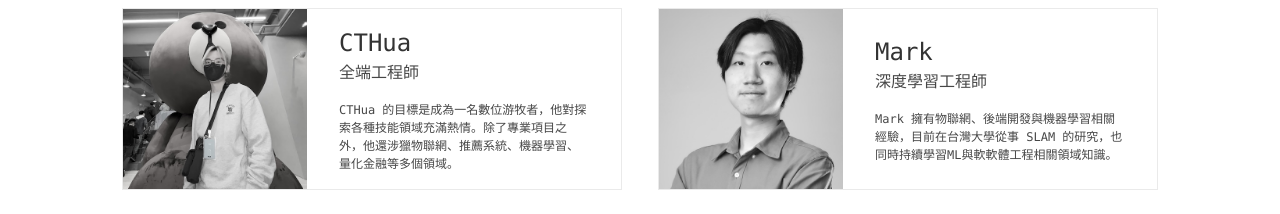
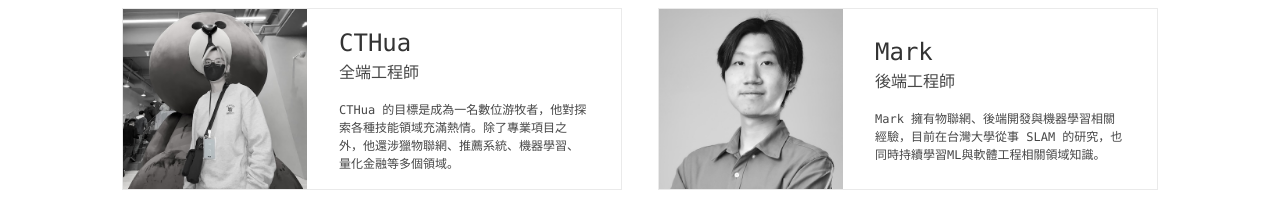
Before and after one commit to CeranaStudio/official-website, a Nuxt app: page /about in a window 1280 px wide. Shown: the part 712-926 px from the top of the page. Built offline with nearby package versions, Linux system fonts and the light colour scheme.

Commit message:
fix: Mark description

```diff
--- a/components/about/Team.vue
+++ b/components/about/Team.vue
@@ -41,8 +41,8 @@
                 class="mx-auto"
                 src="/img/about/Mark.jpg"
                 title="Mark"
-                role="深度學習工程師"
-                description="Mark 擁有物聯網、後端開發與機器學習相關經驗，目前在台灣大學從事 SLAM 的研究，也同時持續學習ML與軟軟體工程相關領域知識。"
+                role="後端工程師"
+                description="Mark 擁有物聯網、後端開發與機器學習相關經驗，目前在台灣大學從事 SLAM 的研究，也同時持續學習ML與軟體工程相關領域知識。"
             />
         </div>
     </div>
```
